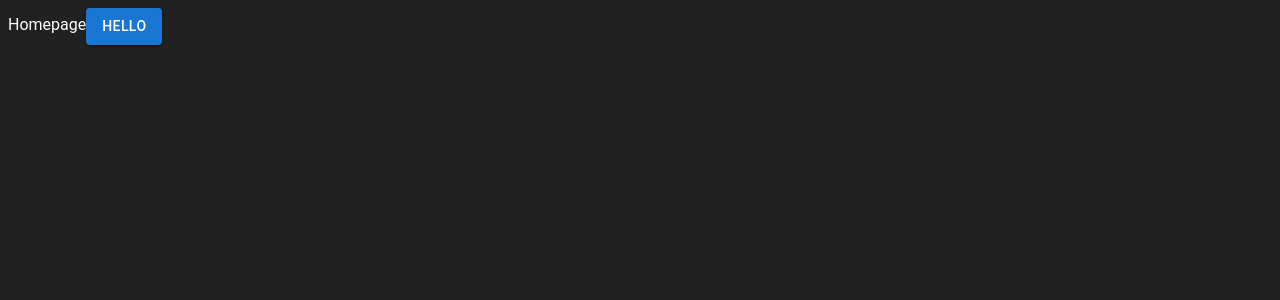
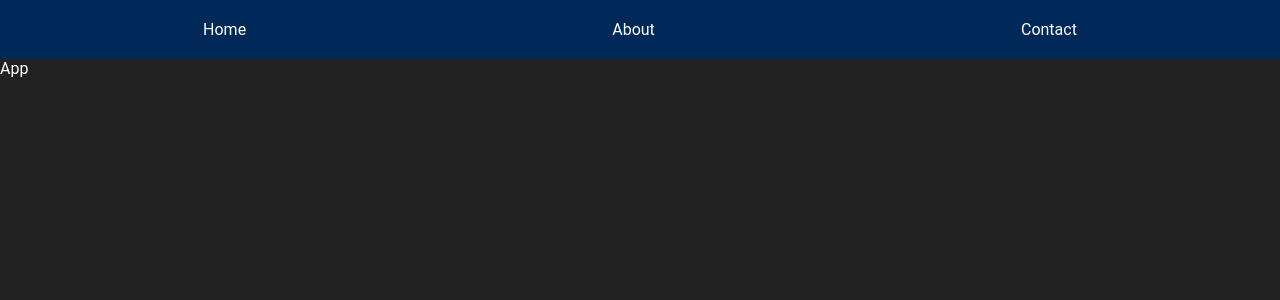
Before and after one commit to Bath-Hack-2024/Webapp-Frontend, a React (Vite) app: page / in a window 1280 px wide. Shown: the top 300 px of the page. Built offline with nearby package versions, Linux system fonts and the light colour scheme.

Commit message:
header with tests

```diff
--- a/src/App.tsx
+++ /dev/null
@@ -1,10 +0,0 @@
-import { Button } from "@mui/material";
-
-export default function App() {
-  return (
-    <>
-      Homepage
-      <Button variant="contained" color="primary">hello</Button>
-    </>
-  )
-}
--- /dev/null
+++ b/src/components/App.tsx
@@ -0,0 +1,7 @@
+export default function App() {
+  return (
+    <>
+      App
+    </>
+  )
+}
--- /dev/null
+++ b/src/components/Header.tsx
@@ -0,0 +1,14 @@
+import StyledLink from "./StyledLink"
+import "@/css/Header.css";
+
+function Header() {
+  return (
+    <div data-testid="header-container" id="header-container">
+      <StyledLink to="/">Home</StyledLink>
+      <StyledLink to="/about">About</StyledLink>
+      <StyledLink to="/contact">Contact</StyledLink>
+    </div>
+  )
+}
+
+export default Header;
--- /dev/null
+++ b/src/components/StyledLink.tsx
@@ -0,0 +1,19 @@
+import { Link, LinkProps } from "react-router-dom";
+import "@/css/StyledLink.css";
+
+interface StyledLinkProps {
+  to: LinkProps["to"];
+  children: React.ReactNode;
+}
+
+export default function StyledLink(props: StyledLinkProps) {
+  const { to, children } = props;
+  return (
+    <Link
+      className="link"
+      to={to}
+    >
+      {children}
+    </Link>
+  )
+}
--- /dev/null
+++ b/src/css/Header.css
@@ -0,0 +1,7 @@
+#header-container {
+  display: flex;
+  justify-content: space-around;
+  align-items: center;
+  padding: 20px;
+  background-color: var(--highlight-dark);
+}
--- /dev/null
+++ b/src/css/StyledLink.css
@@ -0,0 +1,4 @@
+.link {
+  color: var(--text-color);
+  text-decoration: none;
+}
--- a/src/css/main.css
+++ b/src/css/main.css
@@ -1,6 +1,15 @@
+* {
+  box-sizing: border-box;
+  margin: 0;
+  padding: 0;
+}
+
 :root {
   --background: #212121;
+  --background-dark: #000;
   --text-color: #fff;
+  --highlight: #1976d2;
+  --highlight-dark: #002959;
 }
 
 html {
--- a/src/main.tsx
+++ b/src/main.tsx
@@ -1,12 +1,14 @@
 import React from 'react'
 import ReactDOM from 'react-dom/client'
-import App from './App.tsx'
+import App from './components/App.tsx'
 import { BrowserRouter, Route, Routes } from 'react-router-dom'
 import "@/css/main.css"
+import Header from './components/Header.tsx'
 
 ReactDOM.createRoot(document.getElementById('root')!).render(
   <React.StrictMode>
     <BrowserRouter>
+      <Header />
       <Routes>
         <Route path="/" Component={App} />
       </Routes>
```
Also changed, not shown: src/Users.tsx (deleted, +0 -13 lines), 2 other files (tests, documents, lock files or other folders).
